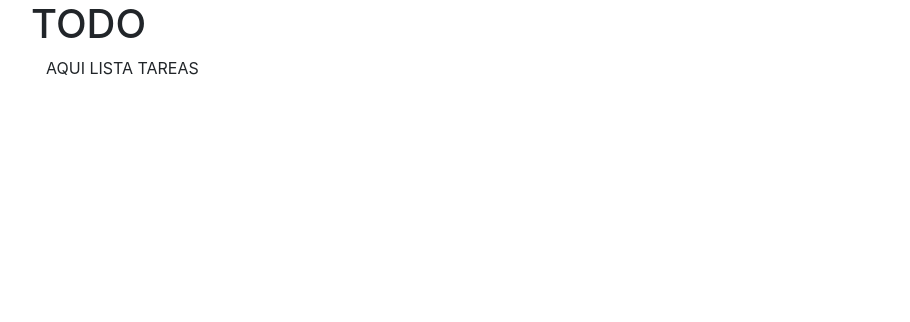
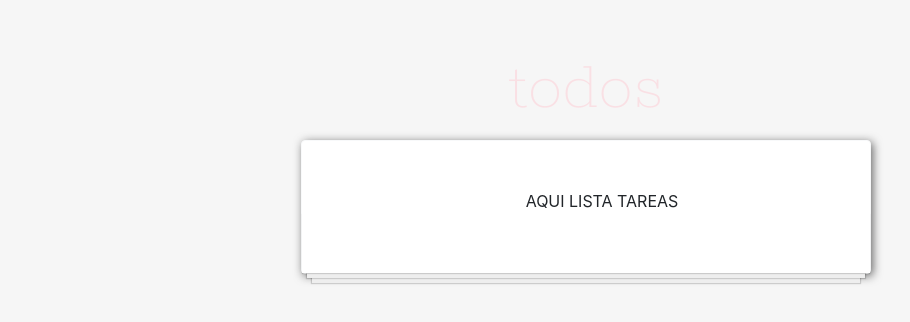
Before and after one commit to nitlara/todolistReact, a React app: page / in a window 1280 px wide. Shown: the whole page, without its empty margins (54-964 px from the left). Built offline with nearby package versions, Linux system fonts and the light colour scheme.

Commit message:
card, sheets, boxshadow and font done

```diff
--- a/src/js/component/home.js
+++ b/src/js/component/home.js
@@ -8,11 +8,12 @@ import { ToDoContainer } from "./todocointainer";
 export function Home() {
 	return (
 		<div className="container">
-			<div>
-				<h1>TODO</h1>
-			</div>
-			<div className="container">
-				<ToDoContainer />
+			<h1>todos</h1>
+			<div className="card border-light">
+				<div className="container">
+					<ToDoContainer />
+				</div>
+				<div className="paper" />
 			</div>
 		</div>
 	);
--- a/src/styles/index.scss
+++ b/src/styles/index.scss
@@ -1,13 +1,38 @@
 @import "~bootstrap/scss/bootstrap.scss";
 
-/*
 
-    You can write your own styles here...
+body {
+    text-align:center;
+    background-color:rgba(233, 233, 233, 0.384);
+}
 
+h1 {
+  font-family: 'Rokkitt', serif;
+  color: pink;
+  opacity: 0.4;
+  font-size:70px;
+}
+.container {
+    margin-top:3em;
+    width: 600px;
+}
+.paper {
+  background: #fff;
+  box-shadow:
+    /* The top layer shadow */
+    0 1px 1px rgba(0,0,0,0.15),
+    /* The second layer */
+    0 10px 0 -5px #eee,
+    /* The second layer shadow */
+    0 10px 1px -4px rgba(0,0,0,0.15),
+     /* The third layer */
+    0 20px 0 -10px #eee,
+    /* The third layer shadow */
+    0 20px 1px -9px rgba(0,0,0,0.15);
+    /* Padding for demo purposes */
+    padding: 30px;
+}
 
-    ...Or you can use the import command to include
-    other sylesheets into your bunde as well, e.j:
-
-    import 'relative/path/to/stylesheet.scss';
-
-*/
+.card {
+     box-shadow: 2px 2px 10px #666;
+}
--- a/template.html
+++ b/template.html
@@ -5,6 +5,9 @@
         <meta charset="UTF-8">
         <title>Hello Rigo with Vanilla.js</title>
         <link rel="stylesheet" href="https://use.fontawesome.com/releases/v5.2.0/css/all.css" integrity="sha384-hWVjflwFxL6sNzntih27bfxkr27PmbbK/iSvJ+a4+0owXq79v+lsFkW54bOGbiDQ" crossorigin="anonymous">
+        <link rel="preconnect" href="https://fonts.gstatic.com">
+<link rel="preconnect" href="https://fonts.gstatic.com">
+    <link href="https://fonts.googleapis.com/css2?family=Rokkitt:wght@100&display=swap" rel="stylesheet">
     </head>
     <body>
         <div id="app"></div>
```
Also changed, not shown: public/index.html (+6 -1 lines), README.md.
